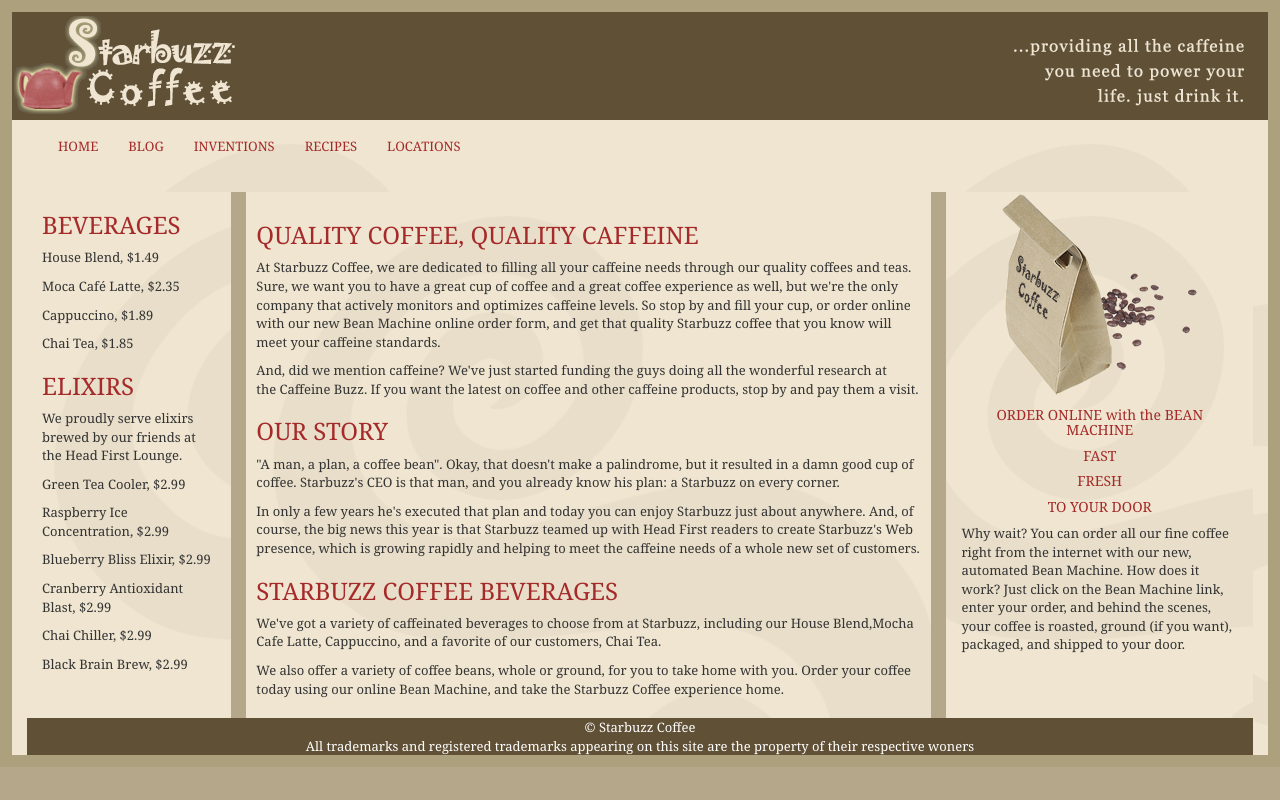
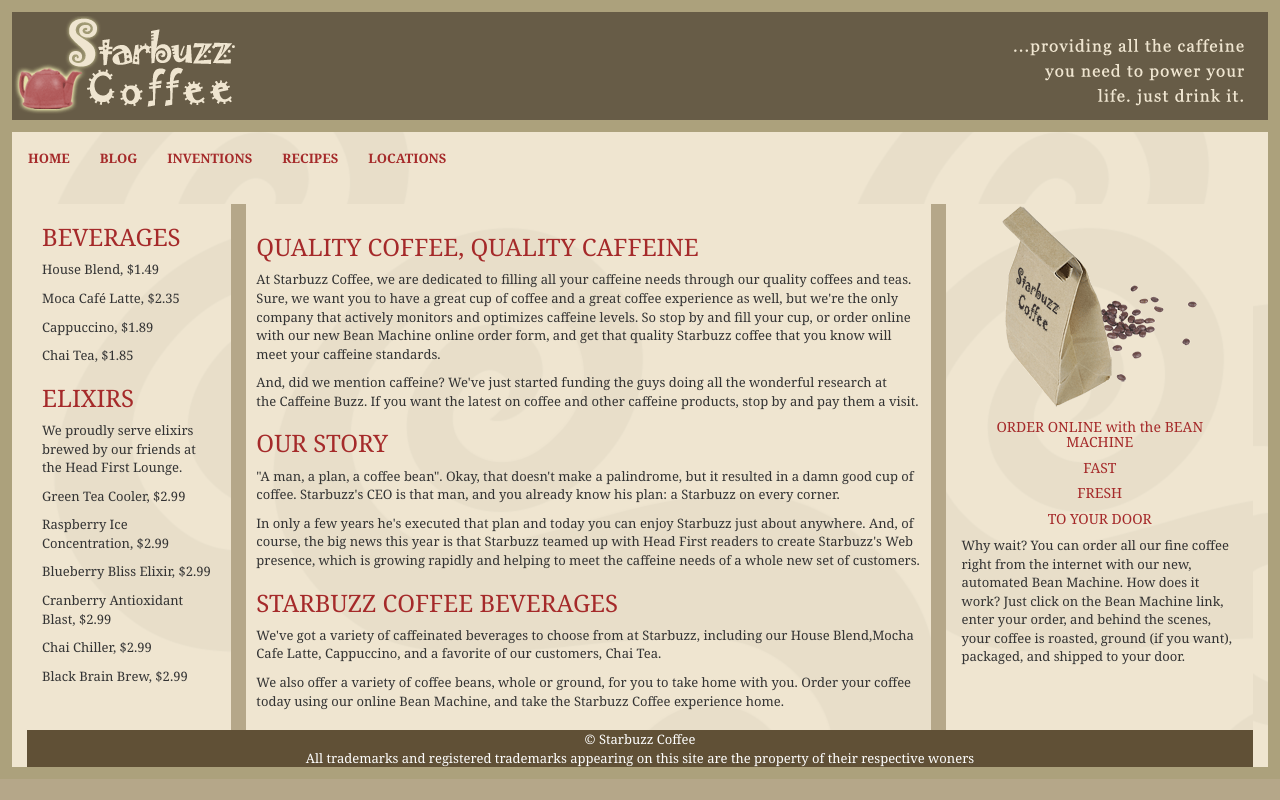
Before and after one commit to rtduany/starbuzz-coffee-Bootstrap, a plain HTML site: page index.html in a window 1280 px wide. Drawn offline with nearby package versions, Linux system fonts and the light colour scheme.

Commit message:
fix navbar

```diff
--- a/css/style.css
+++ b/css/style.css
@@ -10,18 +10,19 @@ body {
 }
 .container-fluid {
 	background: #efe5d0 url(../images/background.gif);
-/*	margin: 15px;	*/
 }
  .header {
-	background-color: #605036;
+	background-color: #675c47;
+	 border-bottom: 12px solid #aca17c;
 }
 #headerLogo {
-	display: block;
 	float: left;
 }
 #headerSlogan {
-	display: block;
 	float: right;
+}
+.navbar {
+	font-weight: bolder;
 }
 article {
 	background-image: url(../images/background.gif);
--- a/index.html
+++ b/index.html
@@ -24,10 +24,8 @@
 			  </div>
 		  </div>
 
-	  <div class="container-fluid">
 		  <div class="row">
-			  <div class="col-sm-12 navbar">
-<!--				  <nav class="navbar navbar-default">-->
+			  <div class="col-lg-auto col-md-auto col-sm-auto col-xs-auto navbar">
 				  <ul class="nav navbar-nav">
 					  <li><a href="index.html">HOME</a></li>
 					  <li><a href="blog/blog.html">BLOG</a></li>
@@ -35,10 +33,9 @@
 					  <li><a href="#">RECIPES</a></li>
 					  <li><a href="#">LOCATIONS</a></li>
 				  </ul>
-<!--				  </nav>-->
 			  </div>
 		  </div>
-	  </div>
+
 	  <div class="container-fluid">
 		  <div class="row col-space">
 			  <div class="col-sm-2">
```
Lines whose indentation alone changed are shown as unchanged.
